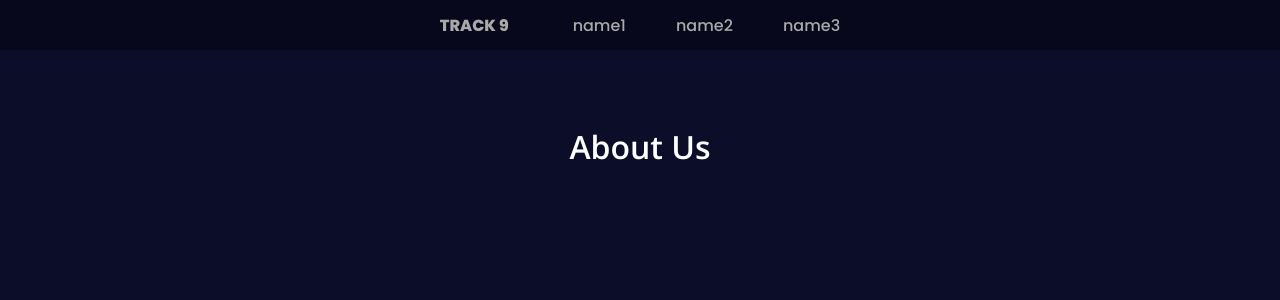
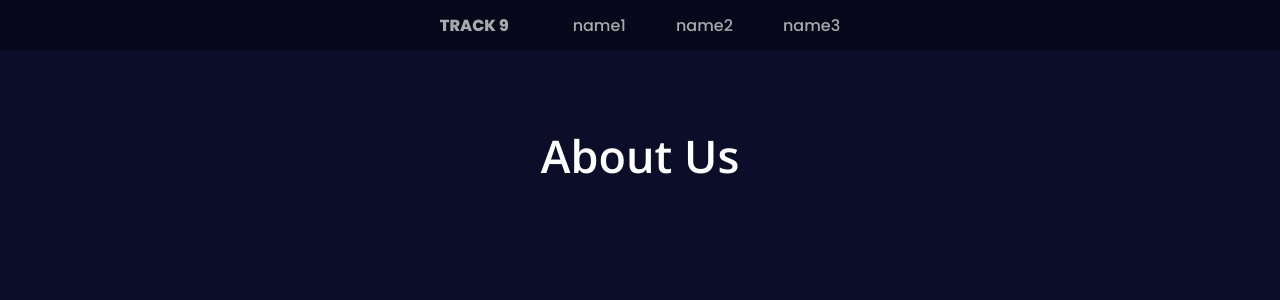
Before and after one commit to UserSampath/E-Commerce_Platform, a React (Vite) app in the folder Frontend/: page /About in a window 1280 px wide. Shown: the top 300 px of the page. Built offline with nearby package versions, Linux system fonts and the light colour scheme.

Commit message:
fix bug in about

```diff
--- a/Frontend/src/pages/About/About.css
+++ b/Frontend/src/pages/About/About.css
@@ -1,4 +1,5 @@
 .textAbout{
     margin-top: 100px;
     text-align: center;
+    font-size: 45px;
 }
```
